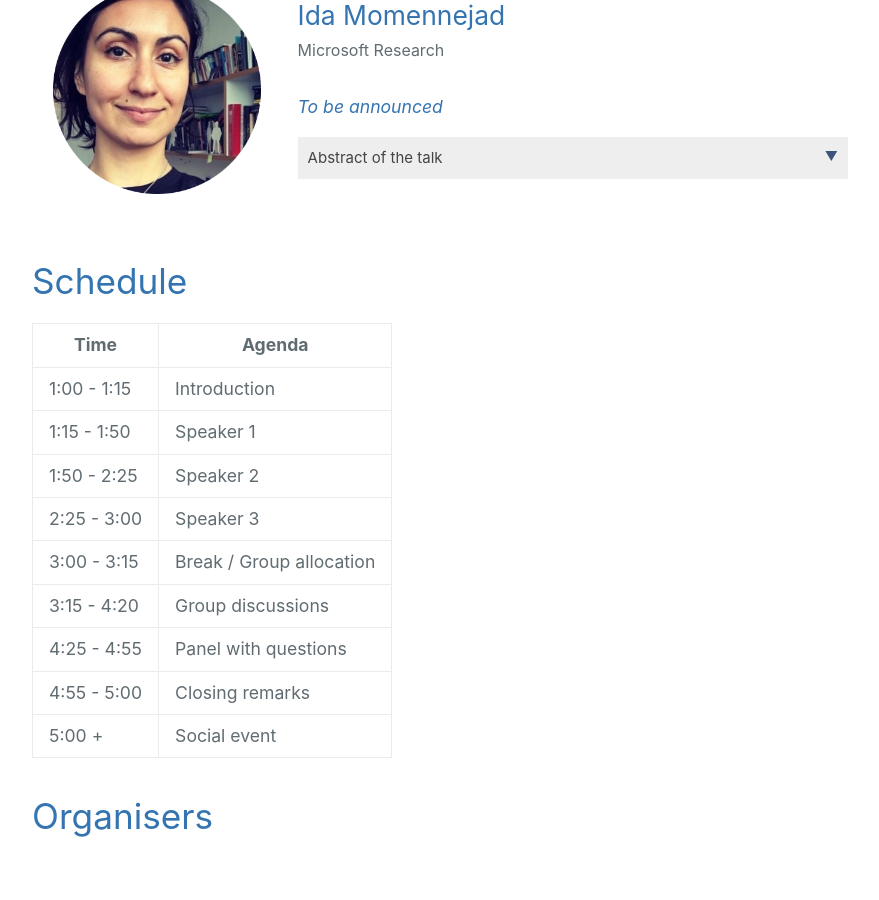
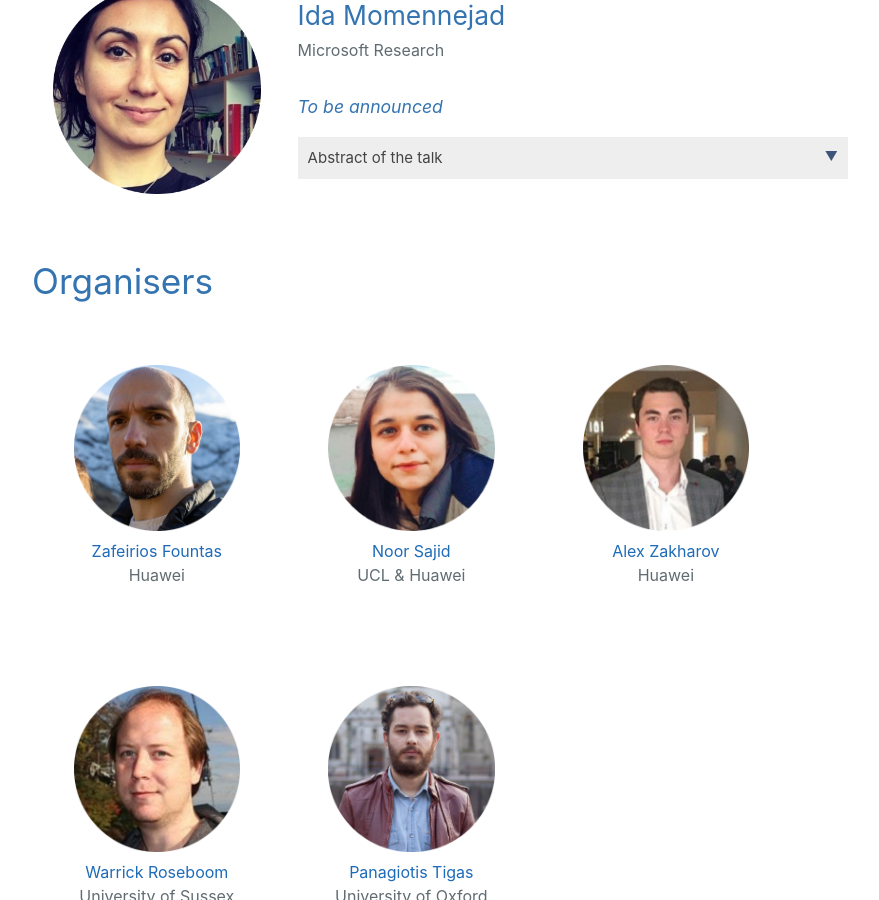
Before and after one commit to TRiRLworkshop/TRiRLworkshop.github.io, a Jekyll site: the page built from index.md, in a window 1280 px wide and 900 px high, scrolled down 1738 px. Shown: the whole window, without its empty margins (192-1071 px from the left). Built offline with Jekyll 4.4.1, drawn with Linux system fonts in a browser that asks for light colours.

Commit message:
Update index.md

```diff
--- a/index.md
+++ b/index.md
@@ -80,35 +80,23 @@ TRiRL will bring together experts in model-based RL and neuroscientists working
 </table>
 
 
-# Schedule
+<!-- # Schedule -->
 
 <!-- <div align="center"> -->
 
-| **Time**    	| **Agenda**                               	|
-|-------------	|------------------------------------------	|
-| 1:00 - 1:15 	| Introduction                          	|
-| 1:15 - 1:50 	| Speaker 1                             	|
-| 1:50 - 2:25 	| Speaker 2                             	|
-| 2:25 - 3:00 	| Speaker 3                             	|
-| 3:00 - 3:15 	| Break / Group allocation              	|
-| 3:15 - 4:20 	| Group discussions                        	|
-| 4:25 - 4:55 	| Panel with questions 	                    |
-| 4:55 - 5:00 	| Closing remarks                          	|
-| 5:00 +       	| Social event                             	|
+<!-- | **Time**    	| **Agenda**                               	| -->
+<!-- |-------------	|------------------------------------------	| -->
+<!-- | 1:00 - 1:15 	| Introduction                          	| -->
+<!-- | 1:15 - 1:50 	| Speaker 1                             	| -->
+<!-- | 1:50 - 2:25 	| Speaker 2                             	| -->
+<!-- | 2:25 - 3:00 	| Speaker 3                             	| -->
+<!-- | 3:00 - 3:15 	| Break / Group allocation              	| -->
+<!-- | 3:15 - 4:20 	| Group discussions                        	| -->
+<!-- | 4:25 - 4:55 	| Panel with questions 	                    | -->
+<!-- | 4:55 - 5:00 	| Closing remarks                          	| -->
+<!-- | 5:00 +       	| Social event                             	| -->
 
 <!-- </div> -->
-
-<!-- Time 	Agenda	Speaker
-1:00 -1:15	Introduction [15min]	Zaf
-1:15 - 1:50	Speaker 1 [35min]	Richard Sutton
-1:50 - 2:25	Speaker 2 [35min]	Marc Howard
-2:25 - 3:00	Speaker 3 [35min]	Ida Momennejad
-3:00 - 3:15	Break / Group Allocation (3 groups) [15min]
-3:15 - 4:20	Group discussions [1hour 5min]
-4:25 - 4:55	Panel (1 from each group) with questions [30min]
-4:55 - 5:00 	Closing Remarks [5min]
-5:00 + 	Happy time -->
-
 
 # Organisers
 
```
